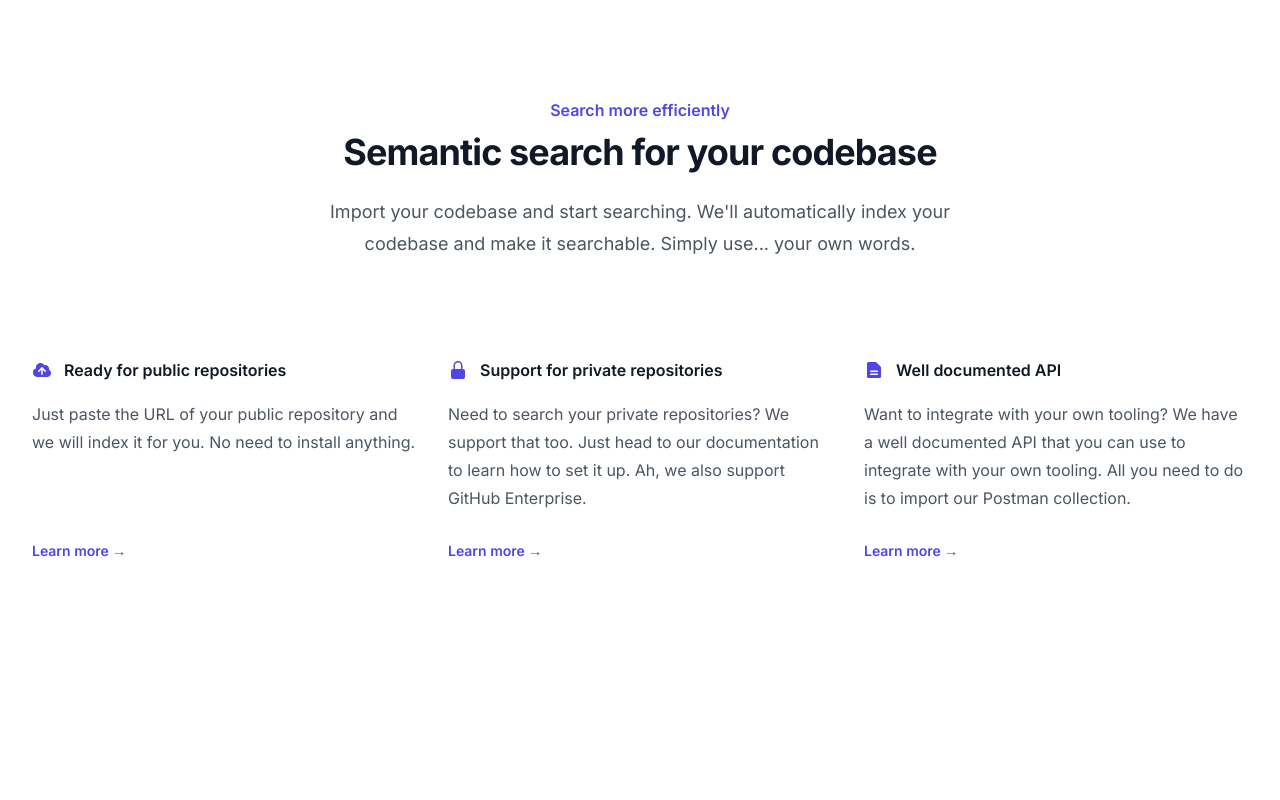
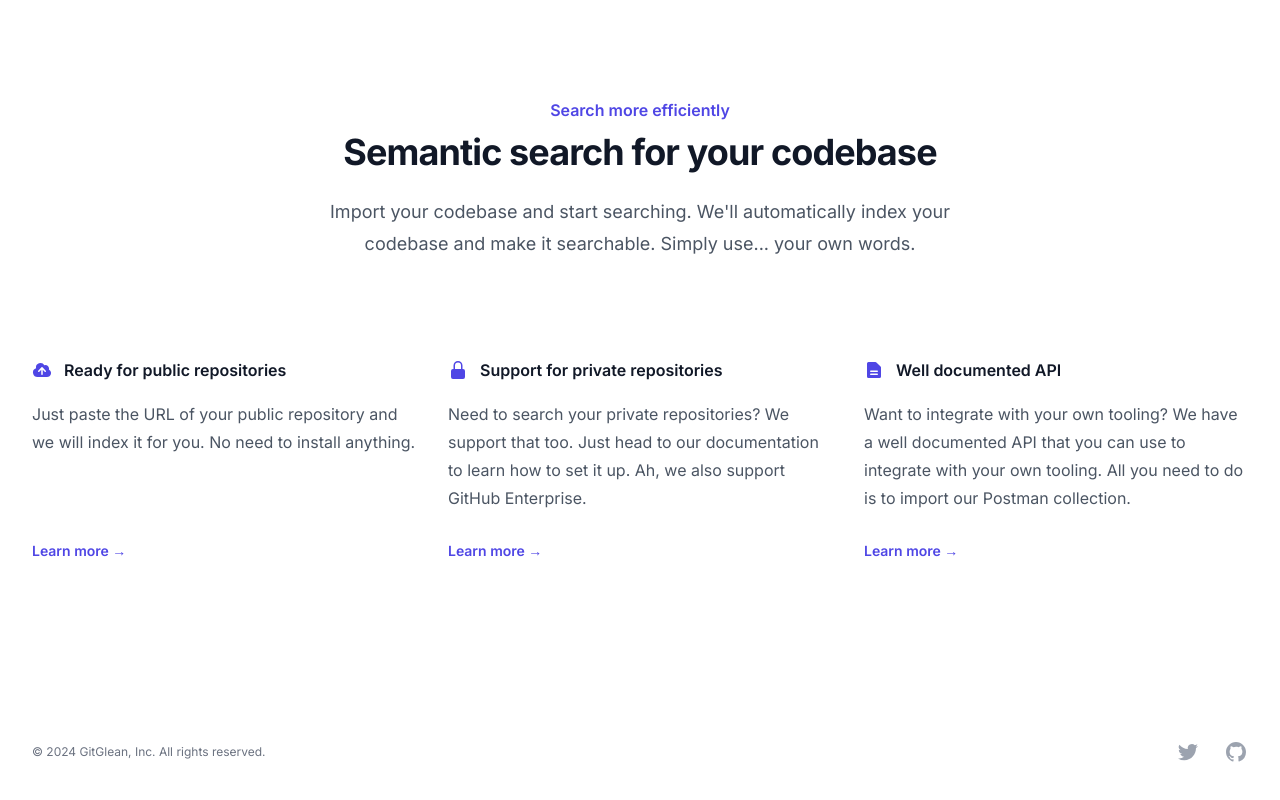
Before and after one commit to joaopcm/git-glean, a Next.js app: page / in a window 1280 px wide. Shown: the part 896-1696 px from the top of the page. Before the commit the page ends 1588 px from the top, so only its background shows below. Built offline with nearby package versions, Linux system fonts and the light colour scheme.

Commit message:
feat: add footer

```diff
--- a/src/app/layout.tsx
+++ b/src/app/layout.tsx
@@ -2,6 +2,7 @@
 import { Inter } from 'next/font/google';
 
 import './globals.css';
+import Footer from '@/components/footer';
 import { cn } from '@/lib/utils';
 
 const inter = Inter({ subsets: ['latin'], variable: '--body-font' });
@@ -21,6 +22,7 @@
     <html lang="en">
       <body className={cn('min-h-screen antialiased', inter.className)}>
         {children}
+        <Footer />
       </body>
     </html>
   );
--- /dev/null
+++ b/src/components/footer.tsx
@@ -0,0 +1,50 @@
+const navigation = [
+  {
+    name: 'Twitter',
+    href: 'https://twitter.com/jopcmelo',
+    icon: (props: any) => (
+      <svg fill="currentColor" viewBox="0 0 24 24" {...props}>
+        <path d="M8.29 20.251c7.547 0 11.675-6.253 11.675-11.675 0-.178 0-.355-.012-.53A8.348 8.348 0 0022 5.92a8.19 8.19 0 01-2.357.646 4.118 4.118 0 001.804-2.27 8.224 8.224 0 01-2.605.996 4.107 4.107 0 00-6.993 3.743 11.65 11.65 0 01-8.457-4.287 4.106 4.106 0 001.27 5.477A4.072 4.072 0 012.8 9.713v.052a4.105 4.105 0 003.292 4.022 4.095 4.095 0 01-1.853.07 4.108 4.108 0 003.834 2.85A8.233 8.233 0 012 18.407a11.616 11.616 0 006.29 1.84" />
+      </svg>
+    ),
+  },
+  {
+    name: 'GitHub',
+    href: 'https://github.com/joaopcm',
+    icon: (props: any) => (
+      <svg fill="currentColor" viewBox="0 0 24 24" {...props}>
+        <path
+          fillRule="evenodd"
+          d="M12 2C6.477 2 2 6.484 2 12.017c0 4.425 2.865 8.18 6.839 9.504.5.092.682-.217.682-.483 0-.237-.008-.868-.013-1.703-2.782.605-3.369-1.343-3.369-1.343-.454-1.158-1.11-1.466-1.11-1.466-.908-.62.069-.608.069-.608 1.003.07 1.531 1.032 1.531 1.032.892 1.53 2.341 1.088 2.91.832.092-.647.35-1.088.636-1.338-2.22-.253-4.555-1.113-4.555-4.951 0-1.093.39-1.988 1.029-2.688-.103-.253-.446-1.272.098-2.65 0 0 .84-.27 2.75 1.026A9.564 9.564 0 0112 6.844c.85.004 1.705.115 2.504.337 1.909-1.296 2.747-1.027 2.747-1.027.546 1.379.202 2.398.1 2.651.64.7 1.028 1.595 1.028 2.688 0 3.848-2.339 4.695-4.566 4.943.359.309.678.92.678 1.855 0 1.338-.012 2.419-.012 2.747 0 .268.18.58.688.482A10.019 10.019 0 0022 12.017C22 6.484 17.522 2 12 2z"
+          clipRule="evenodd"
+        />
+      </svg>
+    ),
+  },
+];
+
+export default function Footer() {
+  return (
+    <footer className="bg-white">
+      <div className="mx-auto max-w-7xl px-6 py-12 md:flex md:items-center md:justify-between lg:px-8">
+        <div className="flex justify-center space-x-6 md:order-2">
+          {navigation.map((item) => (
+            <a
+              key={item.name}
+              href={item.href}
+              className="text-gray-400 hover:text-gray-500"
+            >
+              <span className="sr-only">{item.name}</span>
+              <item.icon className="h-6 w-6" aria-hidden="true" />
+            </a>
+          ))}
+        </div>
+        <div className="mt-8 md:order-1 md:mt-0">
+          <p className="text-center text-xs leading-5 text-gray-500">
+            &copy; {new Date().getFullYear()} GitGlean, Inc. All rights reserved.
+          </p>
+        </div>
+      </div>
+    </footer>
+  );
+}
```
